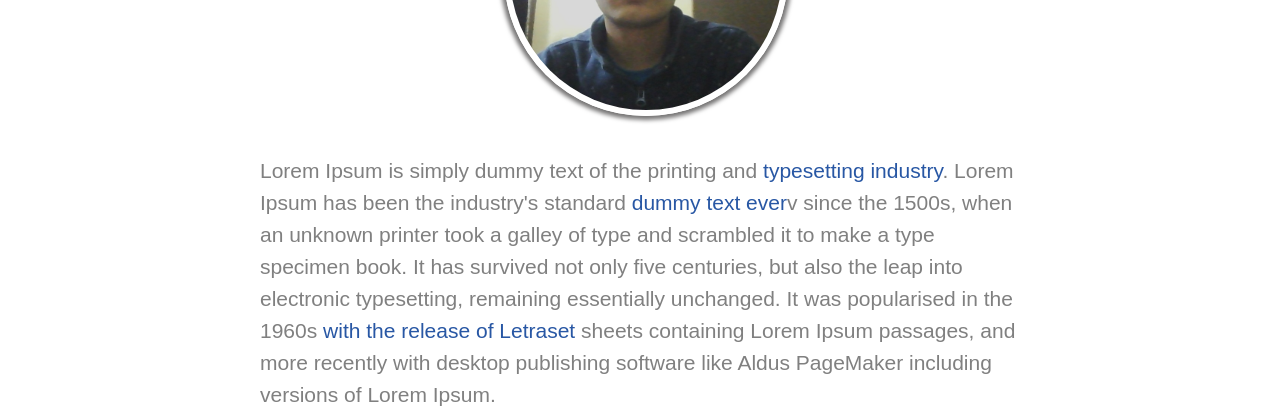
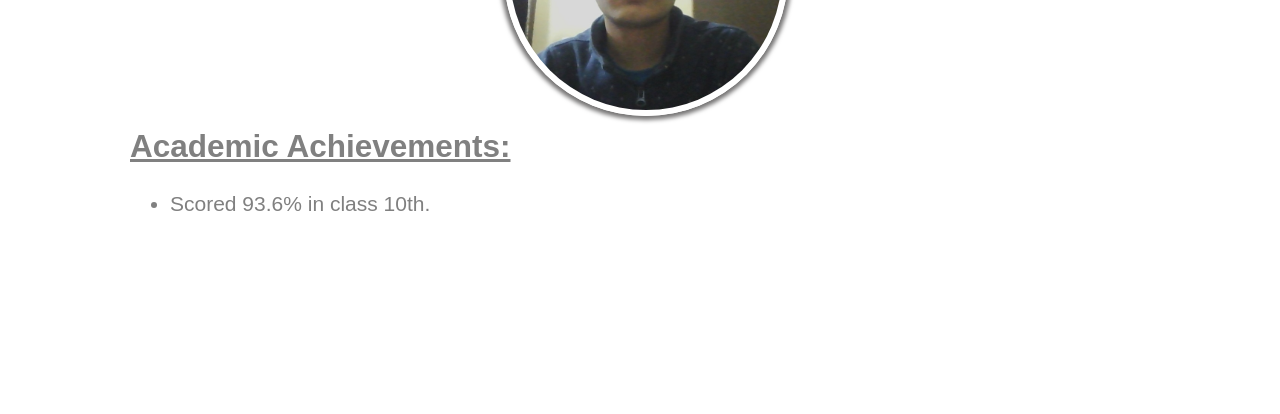
Before and after one commit to piyush-0013/Info, a plain HTML site: page myResume.html in a window 1280 px wide. Shown: the part 561-975 px from the top of the page. After the commit the page ends 861 px from the top, so only its background shows below. Drawn offline with Linux system fonts and the light colour scheme.

Commit message:
Updated details and added styles

```diff
--- a/myResume.html
+++ b/myResume.html
@@ -196,7 +196,13 @@
             <div id="my-image">
                 <img src="pic.jpg">
             </div>
-            <p id="about"> Lorem Ipsum is simply dummy text of the printing and <span style="color:#2857a4">typesetting industry</span>. Lorem Ipsum has been the industry's standard <span style="color:#2857a4">dummy text ever</span>v since the 1500s, when an unknown printer took a galley of type and scrambled it to make a type specimen book. It has survived not only five centuries, but also the leap into electronic typesetting, remaining essentially unchanged. It was popularised in the 1960s <span style="color:#2857a4">with the release of Letraset</span> sheets containing Lorem Ipsum passages, and more recently with desktop publishing software like Aldus PageMaker including versions of Lorem Ipsum. </p>
+            <h1><b><u>Academic Achievements:</u></b></h1>
+            <ul>
+                <li>
+                    Scored 93.6% in class 10th.
+                </li>
+            </ul>
+            <!-- <p id="about"> Lorem Ipsum is simply dummy text of the printing and <span style="color:#2857a4">typesetting industry</span>. Lorem Ipsum has been the industry's standard <span style="color:#2857a4">dummy text ever</span>v since the 1500s, when an unknown printer took a galley of type and scrambled it to make a type specimen book. It has survived not only five centuries, but also the leap into electronic typesetting, remaining essentially unchanged. It was popularised in the 1960s <span style="color:#2857a4">with the release of Letraset</span> sheets containing Lorem Ipsum passages, and more recently with desktop publishing software like Aldus PageMaker including versions of Lorem Ipsum. </p> -->
 
         </section>
 
```
